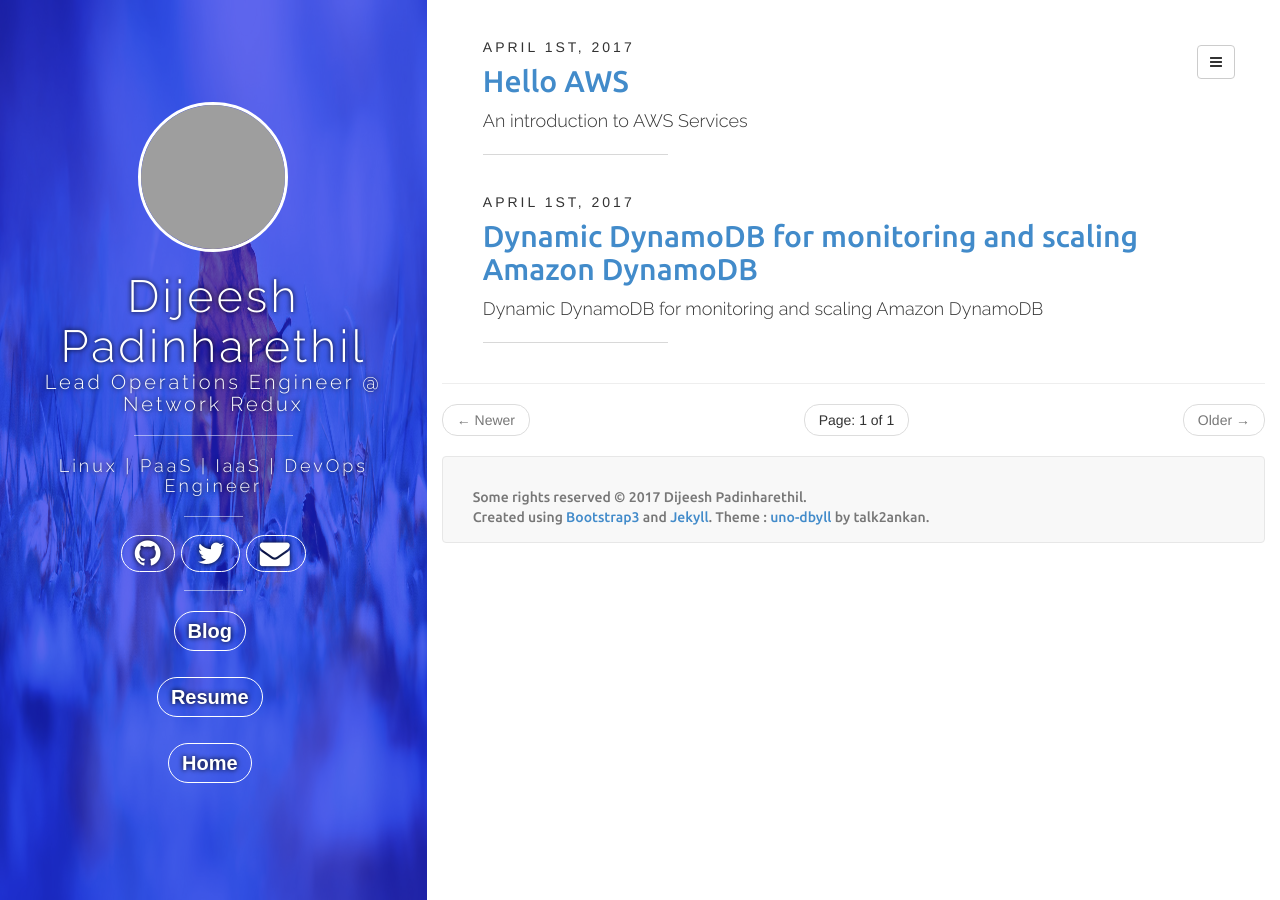
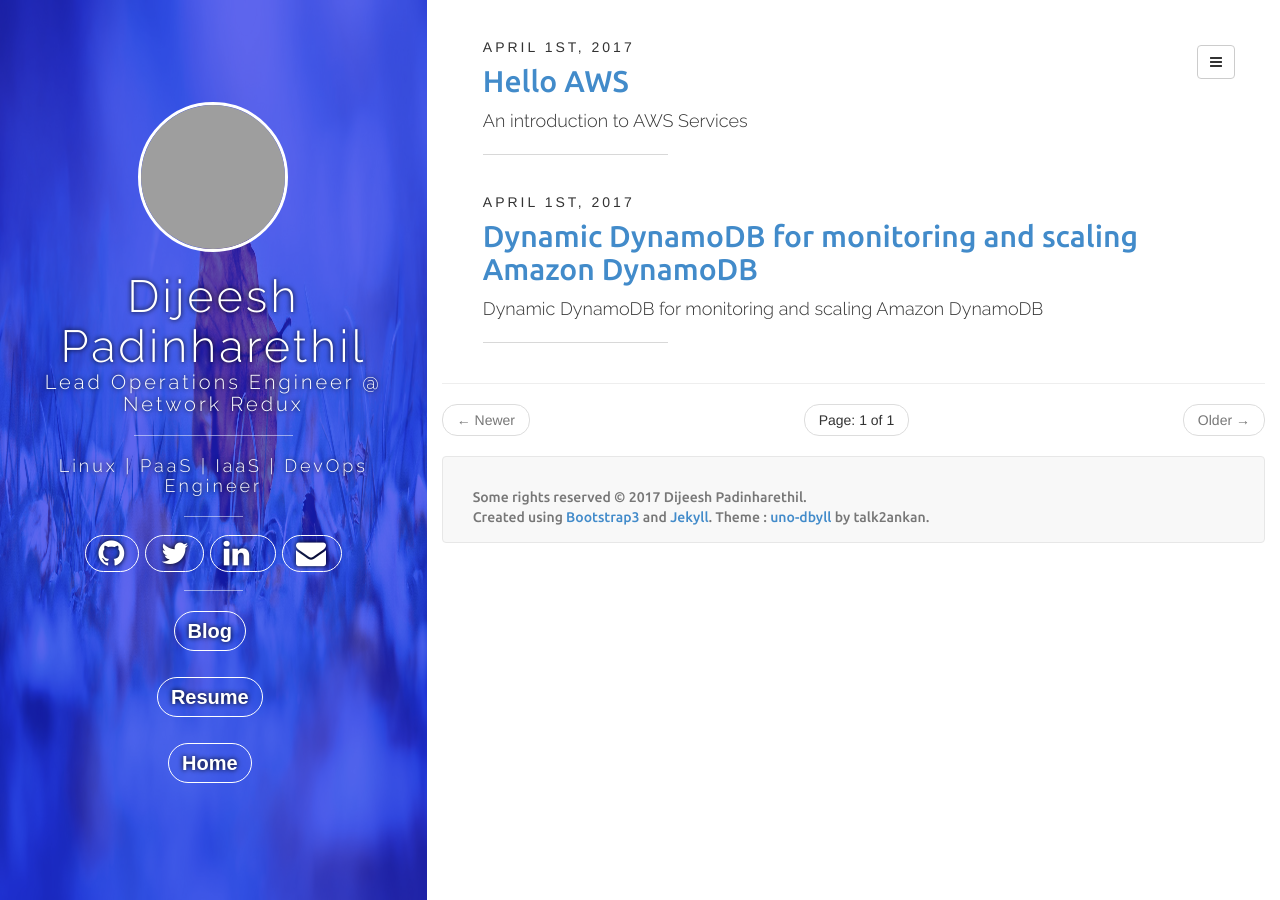
Before and after one commit to dijeesh/dijeesh.github.io-bak, a Jekyll site: the page built from index.html, in a window 1280 px wide. Built offline with Jekyll 4.4.1, drawn with Linux system fonts in a browser that asks for light colours; nearby versions of some CDN libraries; the list of posts is cut into pages by our own code; comment, search, counter and statistics services are not loaded; grey boxes are pictures that could not be loaded.

Commit message:
add linkedin

```diff
--- a/_config.yml
+++ b/_config.yml
@@ -26,6 +26,8 @@
   role: Lead Operations Engineer @ Network Redux
   email: dijeeshpnair@gmail.com
   github: dijeesh
+  linkedin: dijeesh-padinharethil
+  instagram: dijeeshpnair
   twitter: dijeeshpnair
   facebook: dijeeshpnair
   googleplus: +dijeeshpnair
--- a/_includes/sidebar.html
+++ b/_includes/sidebar.html
@@ -28,19 +28,31 @@
       </a>
       {% endif %}
 
-      {% if site.author.email %}
+			{% if site.author.linkedin %}
+			<a type="button" class="social3" href="http://linkedin.com/in/{{ site.author.linkedin }}">
+				<i class="fa fa-linkedin"></i>
+			</a>
+			{% endif %}
+
+
+			{% if site.author.email %}
       <a type="button" class="social3" href="mailto:{{ site.author.email }}">
         <i class="fa fa-envelope"></i>
       </a>
       {% endif %}
+
+
+
        <hr class="hr-line1">
        <a type="button"  style="font-size:20px; padding:7px; padding-left:13px;padding-right:13px;margin-right: 10px;" class="social3 " id="btnblog" href="{{ site.BASE_PATH }}/#blog">
         <i class="fa" style="font-weight:bold;letter-spacing:0; font-family:arial,sans-serif">Blog</i>
       </a>
-					 <br> <br>
+
+			<br> <br>
 			<a type="button"  style="font-size:20px; padding:7px; padding-left:13px;padding-right:13px;margin-right: 10px;" class="social3 " id="btnResume" href="{{ site.BASE_PATH }}/resume">
 			 <i class="fa" style="font-weight:bold;letter-spacing:0; font-family:arial,sans-serif">Resume</i>
 		 </a>
+
 		 <br> <br>
 		 <a type="button"  style="font-size:20px; padding:7px; padding-left:13px;padding-right:13px;margin-right: 10px;" class="social3 " id="btnHome" href="{{ site.BASE_PATH }}/">
 			<i class="fa" style="font-weight:bold;letter-spacing:0; font-family:arial,sans-serif">Home</i>
```
